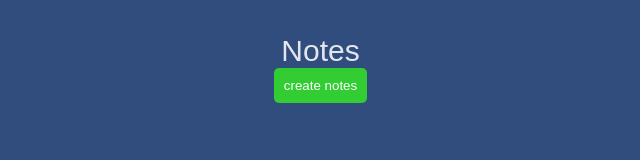
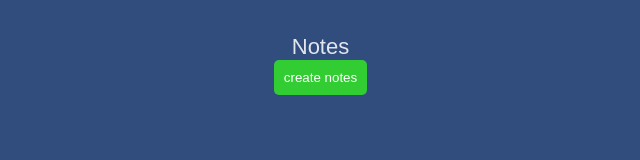
Before and after one commit to sandipbisen1799/notes-website, a plain HTML site: page index.html in a window 1280 px wide. Shown: the whole page, without its empty margins (332-972 px from the left). Drawn offline with Linux system fonts and the light colour scheme.

Commit message:
save changes

```diff
--- a/index.js
+++ b/index.js
@@ -9,7 +9,9 @@ document.addEventListener('DOMContentLoaded', () => {
 
 function createnotes() {
     const notesContainer = document.querySelector('.container');
+
     const noteBox = document.createElement('div');
+
     noteBox.classList.add('notesbox');
 
     const inputBox = document.createElement('p');
@@ -31,6 +33,7 @@ function createnotes() {
     deleteButton.addEventListener('click', deleteNote);
 
     // Add event listener for saving notes on input
+
     inputBox.addEventListener('input', saveNotes);
      buttonDiv.appendChild(saveButton);
     buttonDiv.appendChild(deleteButton);
--- a/style.css
+++ b/style.css
@@ -22,11 +22,13 @@ background-color: #314d7e;
 
 }
 .container, h1{
-  font-size: 30px;
+  font-size: 22px;
   text-transform: capitalize;
   display: flex;
-  text-align: center;
+  color: rgba(0, 0, 0, 0.541);
+
   font-weight: 500;
+  font-family:Arial, Helvetica, sans-serif;
   color: #ffffffdc;
 
 }
```
